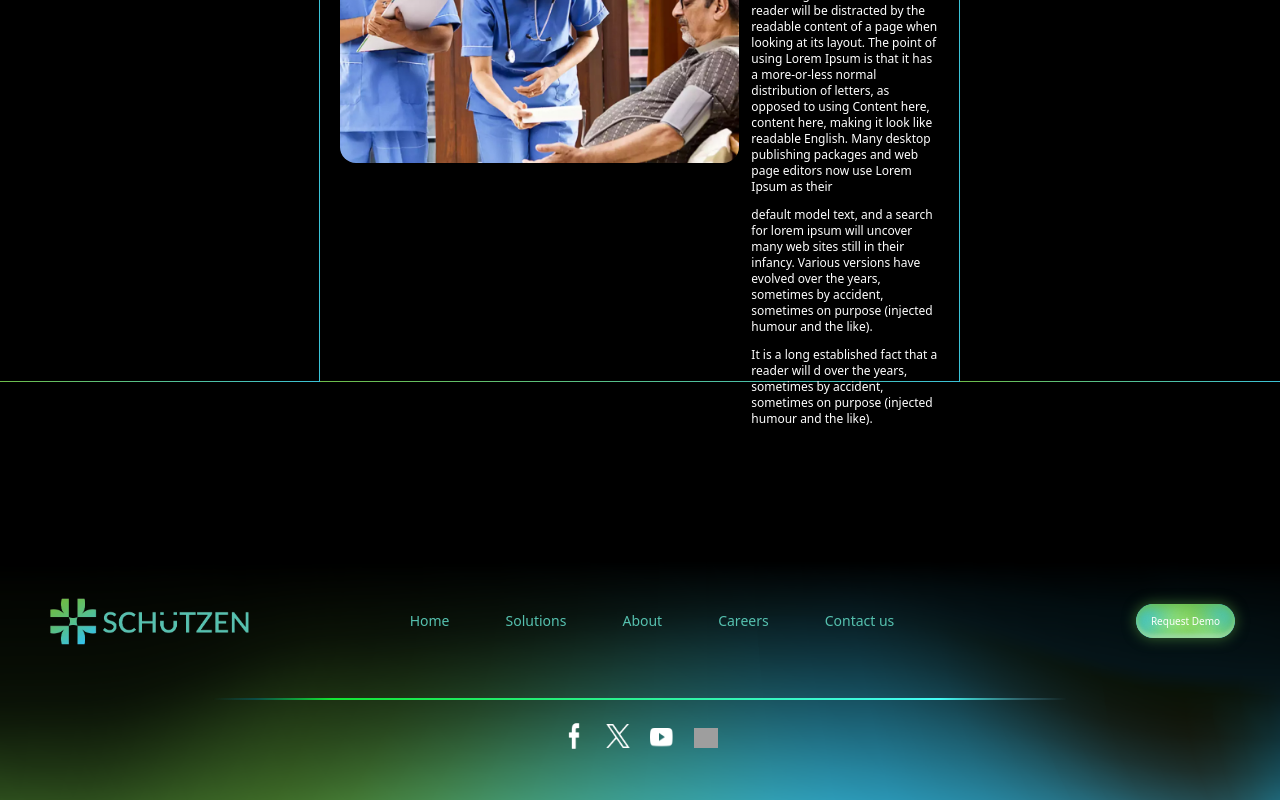
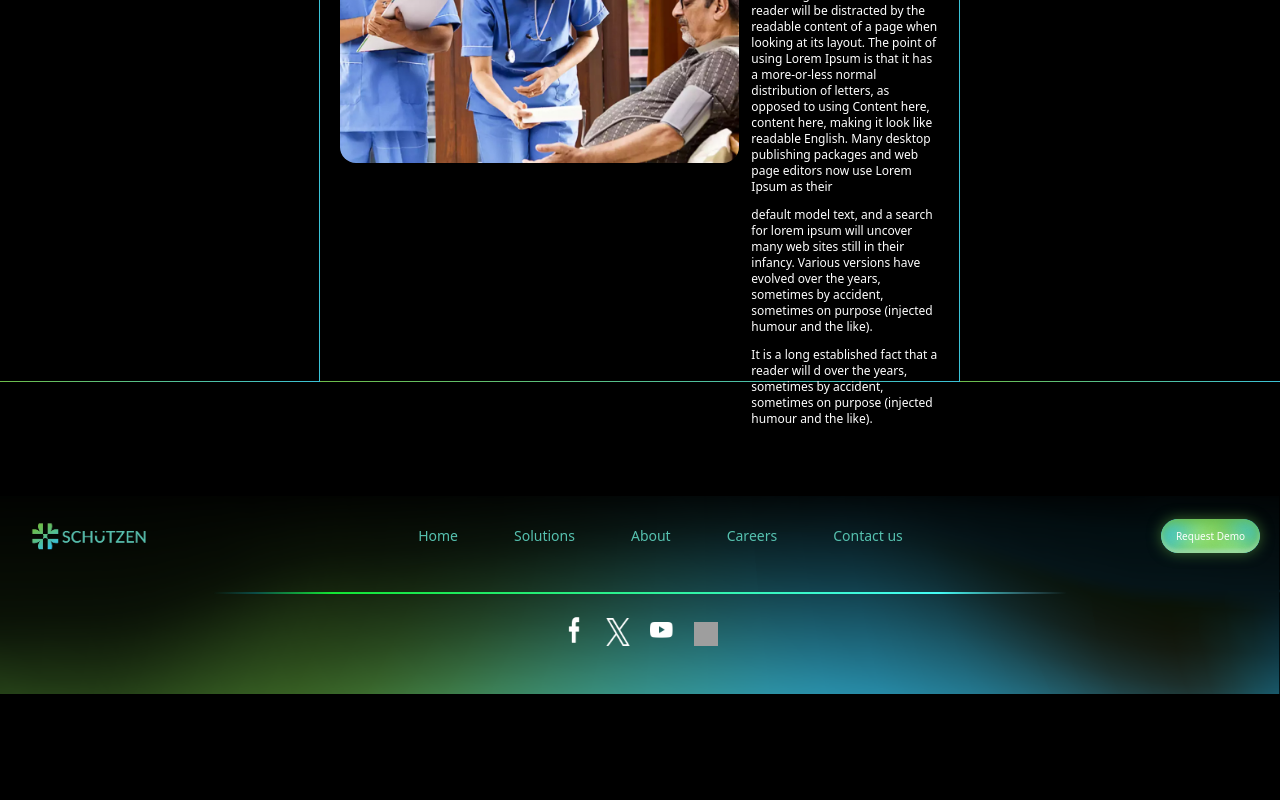
Before and after one commit to akhilr22/schutzen, a Next.js app: page / in a window 1280 px wide. Shown: the part 5696-6496 px from the top of the page. After the commit the page ends 6390 px from the top, so only its background shows below. Built offline with nearby package versions, Linux system fonts and the light colour scheme; grey boxes are pictures that could not be loaded.

Commit message:
responsive footer

```diff
--- a/src/app/about/page.tsx
+++ b/src/app/about/page.tsx
@@ -7,25 +7,25 @@ export default function page() {
   return (
     <div>
       <div
-        className="min-h-screen bg-[length:100vw_450px]  bg-[position:0_80%]"
+        className="h-3/5 xl:min-h-screen bg-[length:100vw_250px] bg-[position:0_20%]  sm:bg-[length:100vw_310px]  sm:bg-[position:0_45%]   md:bg-[length:100vw_350px]  md:bg-[position:0_80%] xl:bg-[length:100vw_450px]  xl:bg-[position:0_80%]"
         style={{
           backgroundImage: `url(${bg.src})`,
           backgroundRepeat: "no-repeat", // Prevents tiling
         }}
       >
         <div className="text-center justify-between w-2/3 mx-auto pt-32">
-          <h1 className="text-5xl mb-6">Transforming Healthcare through Innovation</h1>
-          <span className="text-2xl">
+          <h1 className="text-xl font-bold  mb-6">Transforming Healthcare through Innovation</h1>
+          <span className="text-sm md:text-2xl">
             At Schutzen Healthtech, we&apos;re driven by a singular mission, to revolutionize healthcare delivery
             through cutting-edge technology. We believe that innovation and compassion go hand-in-hand, and our goal is
             to empower hospitals to provide exceptional patient care.
           </span>
         </div>
       </div>
-      <div className="flex justify-center w-9/12 mx-auto">
+      <div className="flex justify-center w-9/12 mx-auto mt-14 sm:mt-36 md:mt-44">
         <div className="text-start w-3/5 my-auto">
-          <h1 className="text-5xl mb-5">Collaborating with Pioneering Solution Providers</h1>
-          <span className="text-2xl ">
+          <h1 className="font-bold text-xl md:text-2xl xl:text-5xl mb-5">Collaborating with Pioneering Solution Providers</h1>
+          <span className="text-sm md:text-xl  xl:text-2xl ">
             We collaborate with the world&apos;s most innovative medical technology companies to bring tailored
             solutions to hospitals. Our extensive network allows us to
           </span>
@@ -33,9 +33,9 @@ export default function page() {
         <div className="stripe_line_vertical w-[1px] min-h-72 mx-5"></div>
 
         <div className="text-[#3fc4ae] w-3/12 my-auto">
-          <h1 className="mb-8 text-xl">Identify and address specific pain points and challenges</h1>
-          <h1 className="mb-8 text-xl"> Introduce latest advancements in medical devices and software</h1>
-          <h1 className="mb-8 text-xl">Foster a culture of continuous improvement and innovation</h1>
+          <h1 className="mb-3 text-[10px] sm:text-[13px]  md:text-[18px]">Identify and address specific pain points and challenges</h1>
+          <h1 className="mb-3 text-[10px]  sm:text-[13px] md:text-[18px]"> Introduce latest advancements in medical devices and software</h1>
+          <h1 className="mb-3 text-[10px] sm:text-[13px] md:text-[18px] ">Foster a culture of continuous improvement and innovation</h1>
         </div>
       </div>
       <div
--- a/src/components/_partials/footer/Footer.tsx
+++ b/src/components/_partials/footer/Footer.tsx
@@ -11,7 +11,7 @@ import footerBg from "@/app/assets/footer-bg.png";
 import Link from "next/link";
 export const Footer = () => {
   return (
-    <div className="mt-48">
+    <div className="mt-28 md:mt-32">
       <div
         className="bg-cover bg-center "
         style={{
@@ -21,31 +21,38 @@ export const Footer = () => {
           width: "100%",
         }}
       >
-        <div className="footer-bottom">
-          {/* Logo on the left */}
-          <div className="nav-icon">
+              <div className="nav-icon flex w-screen  sm:hidden ">
             <Image
-              className="nav-logo hidden sm:block"
+              className="nav-logo mx-auto "
               src={schutzenImg}
               alt="Schutzen Logo"
-              width={280}
+              width={160}
               height={80}
               priority
             />
+          </div>
+        <div
+          className="stripe_line mx-auto rounded-full my-5 scroll_animate overflow-x-hidden h-[2px] w-2/3 sm:hidden"
+          data-aos="fade-right"
+        ></div>
+        <div className="footer-bottom flex justify-between">
+          {/* Logo on the left */}
+          <div className="">
             <Image
-              className="nav-logo-sm block sm:hidden"
+              className=" hidden sm:block"
               src={schutzenImg}
               alt="Schutzen Logo"
-              width={150}
-              height={50}
+              width={160}
+              height={80}
               priority
             />
           </div>
 
           {/* Centered nav items */}
+
           <div className="footer-nav-list">
             <div className="">
-              <ul>
+              <ul className=" sm:flex sm:space-x-0 md:space-x-3 custom-md:space-x-5 lg:space-x-10 py-[5px] px-2 justify-center border-2  text-[#56c1af] dark:text-[#56c1af] border-transparent rounded-[28px] text-center ">
                 <li>
                   <Link href="/">
                     {" "}
@@ -56,10 +63,16 @@ export const Footer = () => {
                   <span>Solutions</span>
                 </li>
                 <li>
-                 <Link href={'/about'}> <span>About</span> </Link>
+                  <Link href={"/about"}>
+                    {" "}
+                    <span>About</span>{" "}
+                  </Link>
                 </li>
                 <li>
-                < Link href={'/careers'}>  <span>Careers</span></Link>
+                  <Link href={"/careers"}>
+                    {" "}
+                    <span>Careers</span>
+                  </Link>
                 </li>
                 <li>
                   <Link href="/contact-us">
@@ -71,7 +84,7 @@ export const Footer = () => {
               </ul>
             </div>
           </div>
-          <div className="w-36 ml-28">
+          <div className="">
             <ReqDemoBtn />
           </div>
         </div>
@@ -81,10 +94,10 @@ export const Footer = () => {
         ></div>
 
         <div className="flex justify-center gap-5 h-20">
-          <Image src={facebookImg} alt="Schutzen Logo" width={280} height={80} priority className="w-6 h-8" />
-          <Image src={twitter} alt="Schutzen Logo" width={280} height={80} priority className="w-6 h-7 pt-1" />
-          <Image src={youtube} alt="Schutzen Logo" width={280} height={80} priority className="w-6 h-9 pt-2" />
-          <Image src={insta} alt="Schutzen Logo" width={280} height={80} priority className="w-6 h-7 pt-2" />
+          <Image src={facebookImg} alt="Schutzen Logo" width={280} height={80} priority className="w-3 h-4 sm:w-6 sm:h-8" />
+          <Image src={twitter} alt="Schutzen Logo" width={280} height={80} priority className="w-3 h-4 pt-1 sm:w-6 sm:h-8" />
+          <Image src={youtube} alt="Schutzen Logo" width={280} height={80} priority className="w-3 h-5 pt-1 sm:w-6 sm:h-8 sm:pt-2" />
+          <Image src={insta} alt="Schutzen Logo" width={280} height={80} priority className="w-3 h-4 pt-1 sm:w-6 sm:h-8  sm:pt-2" />
         </div>
       </div>
     </div>
--- a/src/components/_partials/footer/footer.css
+++ b/src/components/_partials/footer/footer.css
@@ -12,20 +12,8 @@
      cursor-pointer;
 }
 
-.footer-nav-list ul {
-  @apply flex
 
 
-      sm:space-x-0
-      md:space-x-3
-      custom-md:space-x-5
-      lg:space-x-10
-
-      py-[5px]
-      px-2
-       justify-center border-2  text-[#56c1af] dark:text-[#56c1af] border-transparent rounded-[28px];
+.footer-bottom {
+  @apply flex items-center justify-between px-2 sm:pt-3 py-2 top-2 ;
 }
-
-.footer-bottom {
-  @apply flex items-center justify-between px-2 sm:pt-3 py-2 top-2 mt-8;
-}
```
